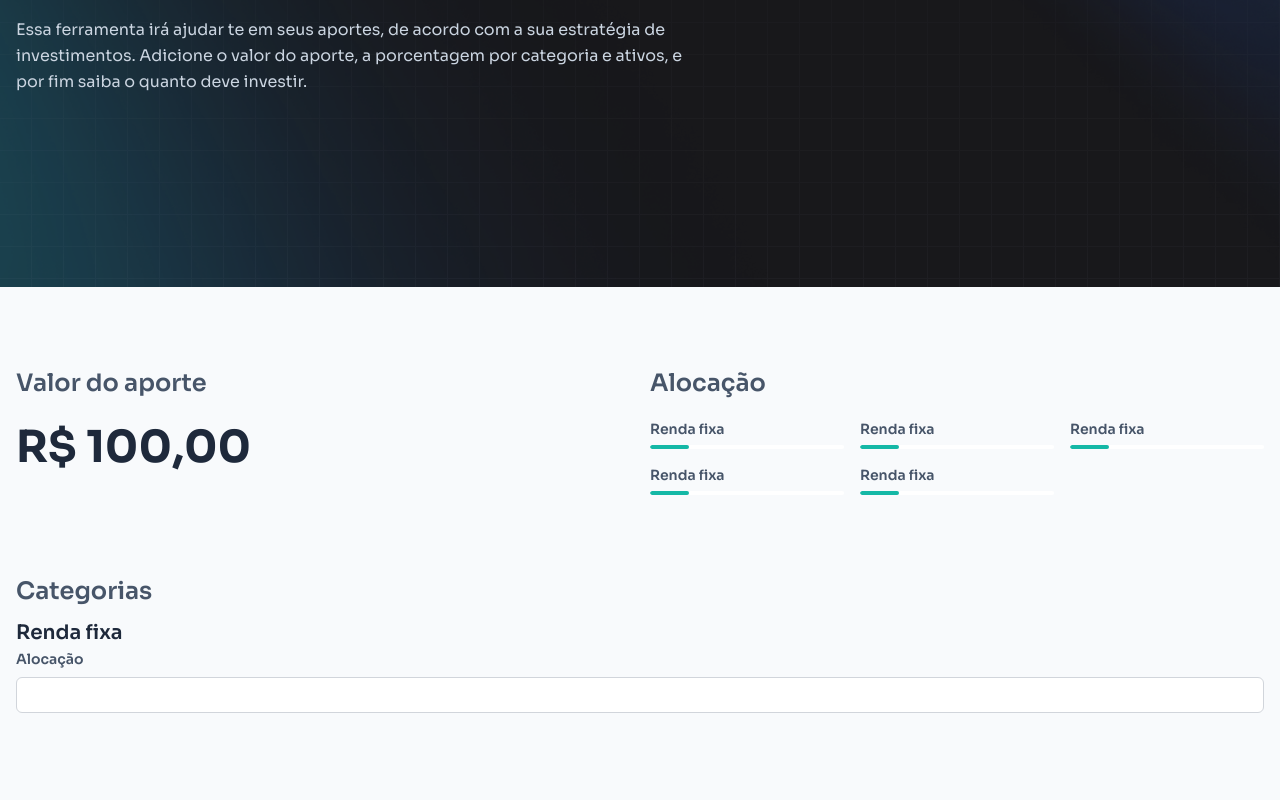
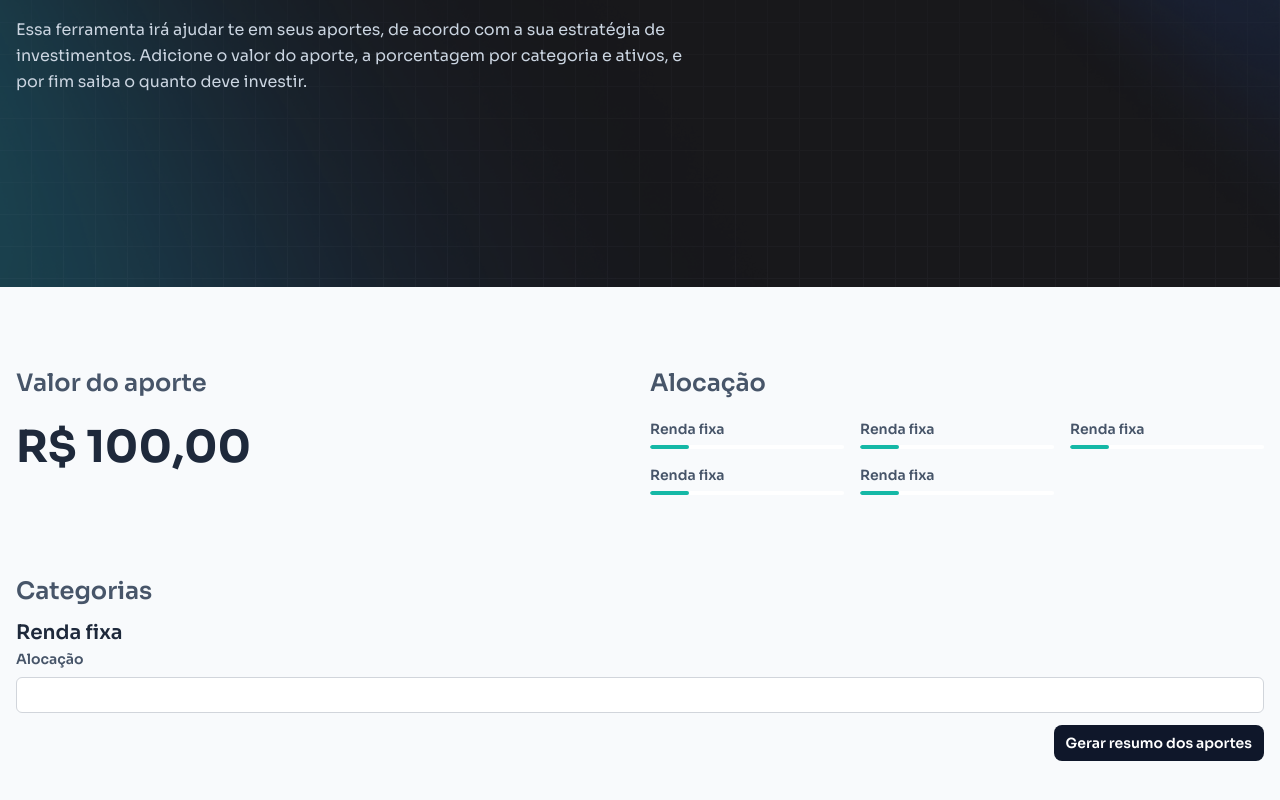
Before and after one commit to MathPSantos/curupi, a Next.js app: page /ferramentas/aporte in a window 1280 px wide. Shown: the part 266-1066 px from the top of the page. Built offline with nearby package versions, Linux system fonts and the light colour scheme.

Commit message:
feat: add Button component

```diff
--- /dev/null
+++ b/src/components/common/Button.tsx
@@ -0,0 +1,15 @@
+import { getClassesToApply } from "@core/helpers";
+import { ButtonHTMLAttributes } from "react";
+
+interface ButtonProps extends ButtonHTMLAttributes<HTMLButtonElement> {}
+
+export const Button = ({ className, ...props }: ButtonProps) => (
+  <button
+    type="button"
+    {...props}
+    className={getClassesToApply(
+      "h-9 px-3 flex items-center justify-center text-white bg-slate-900 font-semibold text-sm rounded-lg",
+      className
+    )}
+  />
+);
--- a/src/components/common/index.ts
+++ b/src/components/common/index.ts
@@ -1,2 +1,3 @@
+export * from "./Button";
 export * from "./form";
 export * from "./Progress";
--- a/src/pages/ferramentas/aporte.tsx
+++ b/src/pages/ferramentas/aporte.tsx
@@ -1,7 +1,7 @@
 import Head from "next/head";
 
 import { Beams, Header } from "@components/layout";
-import { NumberField, PriceField, Progress } from "@components/common";
+import { Button, NumberField, PriceField, Progress } from "@components/common";
 
 export default function FinancialSupport() {
   return (
@@ -58,10 +58,13 @@ export default function FinancialSupport() {
                 <div className="mt-5 grid grid-cols-3 gap-4">
                   {Array.from({ length: 5 }).map((_, i) => (
                     <div className="flex flex-col gap-1.5" key={i}>
-                      <strong className="text-slate-600 text-sm font-semibold">
+                      <strong
+                        className="text-slate-600 text-sm font-semibold"
+                        id="__category-title"
+                      >
                         Renda fixa
                       </strong>
-                      <Progress value={20} />
+                      <Progress aria-labelledby="__category-title" value={20} />
                     </div>
                   ))}
                 </div>
@@ -92,6 +95,10 @@ export default function FinancialSupport() {
                   </div>
                 </div>
               </div>
+
+              <div className="mt-3 flex flex-row-reverse gap-3">
+                <Button>Gerar resumo dos aportes</Button>
+              </div>
             </div>
           </div>
         </section>
```
